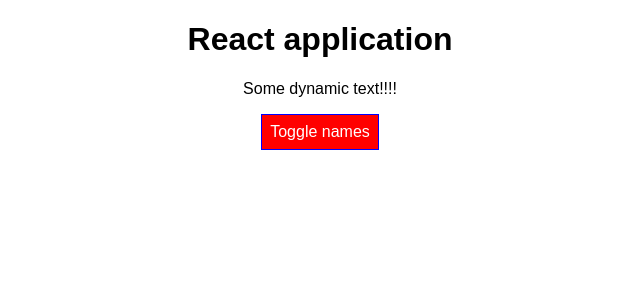
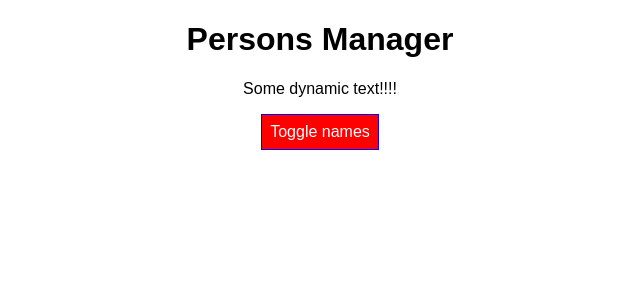
Before and after one commit to Doug-Sewell/react-coursework, a React (Create React App) app in the folder complete-guide/: page / in a window 1280 px wide. Shown: the top 300 px of the page, without its empty margins (320-960 px from the left). Built offline with nearby package versions, Linux system fonts and the light colour scheme.

Commit message:
Removed extra spacing and added console logs for lifecycle hooks

```diff
--- a/complete-guide/src/components/Cockpit/Cockpit.js
+++ b/complete-guide/src/components/Cockpit/Cockpit.js
@@ -20,11 +20,10 @@
 
     return (
         <div className = {classes.Cockpit}>
-            <h1>React application</h1>
+            <h1>{props.AppTitle}</h1>
             <p className={assignedClasses.join(' ')}>Some dynamic text!!!!</p>
             <button
-                class={btnClass}
-                alt={props.showPersons}
+                className={btnClass}
                 onClick={props.clicked}>Toggle names</button>
         </div>
     )
--- a/complete-guide/src/components/Persons/Person/Person.js
+++ b/complete-guide/src/components/Persons/Person/Person.js
@@ -2,8 +2,7 @@
 import classes from  './Person.module.css';
 
 const Person = (props) => {
-
-
+    console.log('[Person.js] rendering...');
     return (
         <div className={classes.Person}>
             <p className="personText" onClick={props.click}>My name {props.name}! I am {props.age}</p>
--- a/complete-guide/src/components/Persons/Persons.js
+++ b/complete-guide/src/components/Persons/Persons.js
@@ -2,8 +2,10 @@
 
 import Person from './Person/Person';
 
-const Persons = (props) =>
-    props.persons.map((person, index) => {
+const Persons = (props) => {
+    console.log('[Persons.js] rendering...');
+
+    return props.persons.map((person, index) => {
         return <Person
             name={person.name}
             age={person.age}
@@ -11,5 +13,6 @@
             change={(event) => props.changed(event, person.id)}
             click={props.clicked.bind(this, index)} />
     });
+}
 
-    export default Persons
+export default Persons
--- a/complete-guide/src/containers/App.js
+++ b/complete-guide/src/containers/App.js
@@ -4,8 +4,10 @@
 import Cockpit from '../components/Cockpit/Cockpit';
 
 class App extends Component {
-
-  state = {
+  constructor(props) {
+    super(props);
+    console.log('[App.js] constructor');
+    this.state = {
       persons: [
         {
           id: "Triforce of Courage",
@@ -25,6 +27,18 @@
       ],
       showPersons: true
     }
+  }
+
+  static getDerivedStateFromProps(props,state) {
+    console.log('[App.js] getDerivedStateFromProps',props);
+    return state;
+  }
+
+  componentDidMount() {
+    console.log('[App.js] componentDidMount');
+  }
+
+
 
   deletePerson = (index) => {
     // const persons = this.state.persons; <- BAD way of doing this as it's a referenec pointer and you are modifying the oringal data. You want to create a copy of the array instead of pointing it to the same reference point as the original data.
@@ -46,10 +60,10 @@
   }
 
   render() {
+    console.log('[App.js] render');
     let personComponents = null;
 
     if (!this.state.showPersons) {
-
       personComponents = (
         <Persons
           persons={this.state.persons}
@@ -62,6 +76,7 @@
     return (
       <div className={classes.App}>
         <Cockpit
+          AppTitle={this.props.title}
           showPersons={this.state.showPersons}
           persons={this.state.persons}
           clicked={this.showPersons} />
--- a/complete-guide/src/index.js
+++ b/complete-guide/src/index.js
@@ -4,5 +4,5 @@
 import App from './containers/App';
 import registerServiceWorker from './registerServiceWorker';
 
-ReactDOM.render(<App />, document.getElementById('root'));
+ReactDOM.render(<App title="Persons Manager" />, document.getElementById('root'));
 registerServiceWorker();
```
Lines whose indentation alone changed are shown as unchanged.
